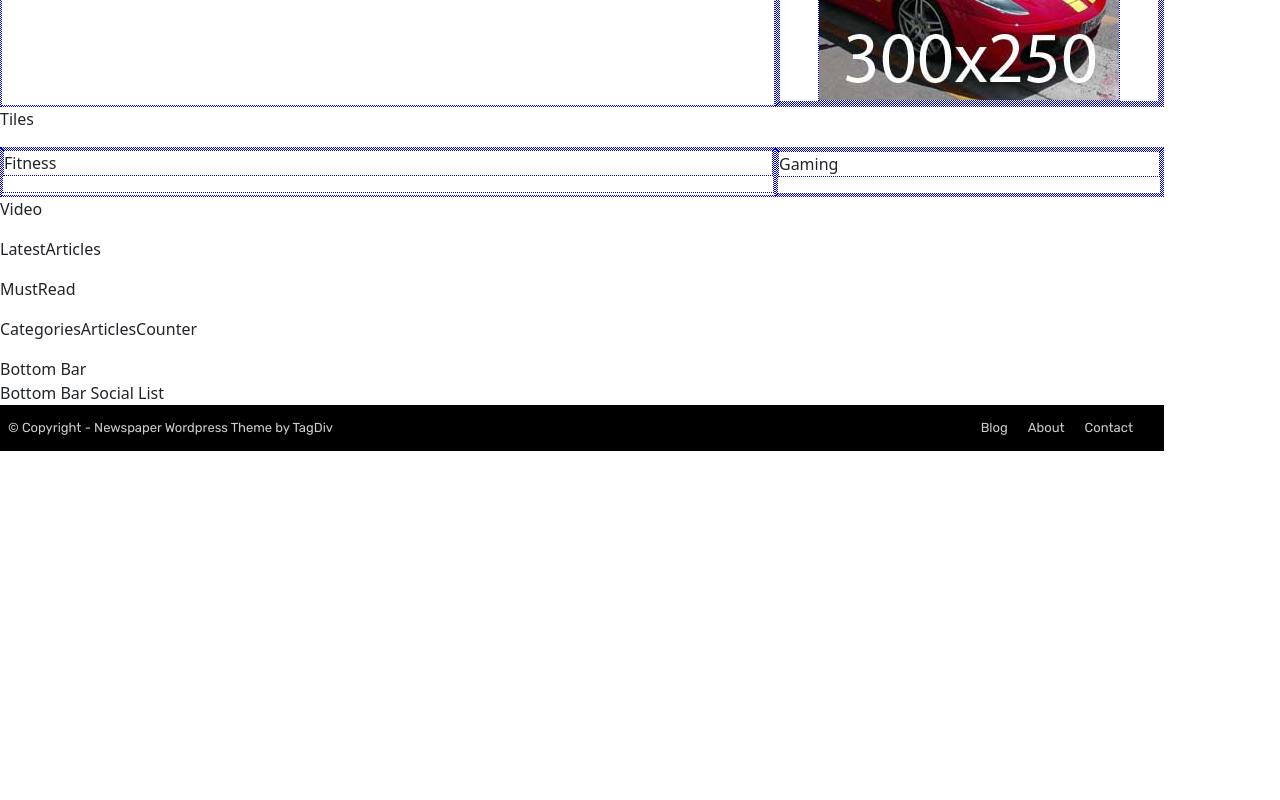
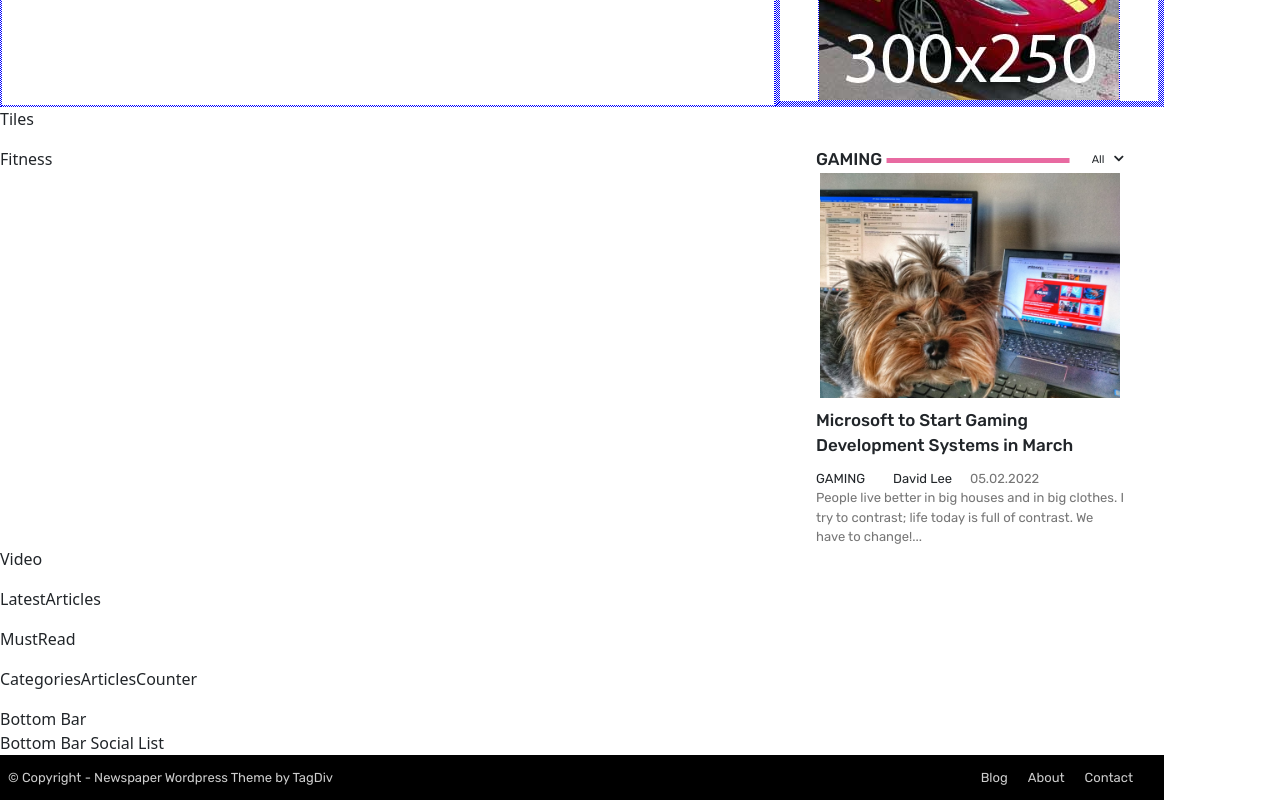
Before and after one commit to MarcNowak/Demo---Layout-Newspaper-Magazine, a React (Create React App) app: page / in a window 1280 px wide. Shown: the part 910-1710 px from the top of the page. Before the commit the page ends 1361 px from the top, so only its background shows below. Built offline with nearby package versions, Linux system fonts and the light colour scheme.

Commit message:
Add Task_010_Gaming - in progress

```diff
--- a/src/components/common/Gaming.js
+++ b/src/components/common/Gaming.js
@@ -1,11 +1,42 @@
 import React from 'react';
 // import PropTypes from 'prop-types';
 
-// import styles from './Gaming.modules.scss';
+import styles from './Gaming.module.scss';
+
+import { FontAwesomeIcon } from '@fortawesome/react-fontawesome';
+
+import { faChevronDown } from '@fortawesome/free-solid-svg-icons';
 
 const Gaming = () => (
-  <div>
-    <p>Gaming</p>
+  <div className={styles.root}>
+    <div className={styles.container}>
+      <div className={styles.titleWrapper}>
+        <div className={styles.sectionTitle}>gaming</div>
+        <div className={styles.expander}>
+          <div className={styles.expanderText}>All</div>
+          <div className={styles.expanderArrow}>
+            <FontAwesomeIcon icon={faChevronDown}></FontAwesomeIcon>
+          </div>
+        </div>
+      </div>
+      <div className={styles.articleWrapper}>
+        <div className={styles.articlePhoto}>
+          <img src="/images/articles/GamingMainArticlePhoto.jpg" alt="Gaming Main Article Photos" />
+        </div>
+        <div className={styles.articleTitle}>Microsoft to Start Gaming Development Systems in March</div>
+      </div>
+      <div className={styles.articleDetailsWrapper}>
+        <div className={styles.articleDetails}>
+          <div className={styles.articleCategory}>gaming</div>
+          <div className={styles.editorDate}>David Lee</div>
+          <div className={styles.articleDate}>05.02.2022</div>
+        </div>
+        <div className={styles.articleLead}>People live better in big houses and in big clothes. I try to contrast; life today is full of contrast. We have to change!...</div>
+
+      </div>
+    </div>
+
+
   </div>
 );
 
--- a/src/components/common/Gaming.module.scss
+++ b/src/components/common/Gaming.module.scss
@@ -0,0 +1,113 @@
+@import "../../styles/settings.scss";
+
+.root {
+  // * {border: 1px dotted green;}
+
+  .container {
+    font-family: $primary-font;
+
+    .expander {
+      font-size: $top-bar;
+      // margin: auto;
+      justify-content: end;
+      align-items: center;
+      display: flex;
+
+      .expanderArrow {
+        margin-left: 10px;
+      }
+
+    }
+
+    .titleWrapper {
+      display: flex;
+      margin: 0 40px 0 40px;
+
+      .sectionTitle {
+        position: relative;
+        font-size: $block-title;
+        font-weight: 500;
+        flex: 8.5;
+        text-transform: uppercase;
+      }
+
+      .sectionTitle::after {
+        position: absolute;
+        content: '';
+        bottom: 10px;
+        left: 50%;
+        width: 70%;
+        height: 5px;
+        transform: translateX(-33%);
+        background: $background-color-08;
+      }
+
+      .expander {
+        flex: 1.5;
+      }
+    }
+
+    .articleWrapper {
+
+      .articlePhoto {
+        text-align: center;
+
+        img {
+          max-width: 300px;
+        }
+      }
+
+      .articleTitle {
+        margin: 10px 40px 10px 40px;
+        font-size: $block-title;
+        font-weight: 500;
+      }
+    }
+
+    .articleWrapper:hover {
+      color: $background-color-08;
+      cursor: pointer;
+    }
+
+    .articleDetailsWrapper {
+      margin: 0 40px 0 40px;
+    }
+
+    .articleDetails {
+      display: flex;
+      font-size: $base-size;
+
+      .articleCategory {
+        flex: 1;
+        text-transform: uppercase;
+
+        &:hover {
+          color: $background-color-08;
+          cursor: pointer;
+
+        }
+      }
+
+      .editorDate {
+        flex: 1;
+
+        &:hover {
+          color: $background-color-08;
+          cursor: pointer;
+
+        }
+      }
+
+      .articleDate {
+        flex: 2;
+        color: $main-text-color;
+      }
+    }
+
+    .articleLead {
+      color: $main-text-color;
+      font-size: $base-size;
+    }
+  }
+
+}
--- a/src/components/common/MiddleArticles/MiddleArticles.module.scss
+++ b/src/components/common/MiddleArticles/MiddleArticles.module.scss
@@ -1,7 +1,7 @@
 @import "../../../styles/settings.scss";
 
 .root {
-  * {border: 1px dotted blue;}
+  // * {border: 1px dotted blue;}
 
   .container {
     display: flex;
```
Also changed, not shown: public/images/articles/GamingMainArticlePhoto.jpg (added).
